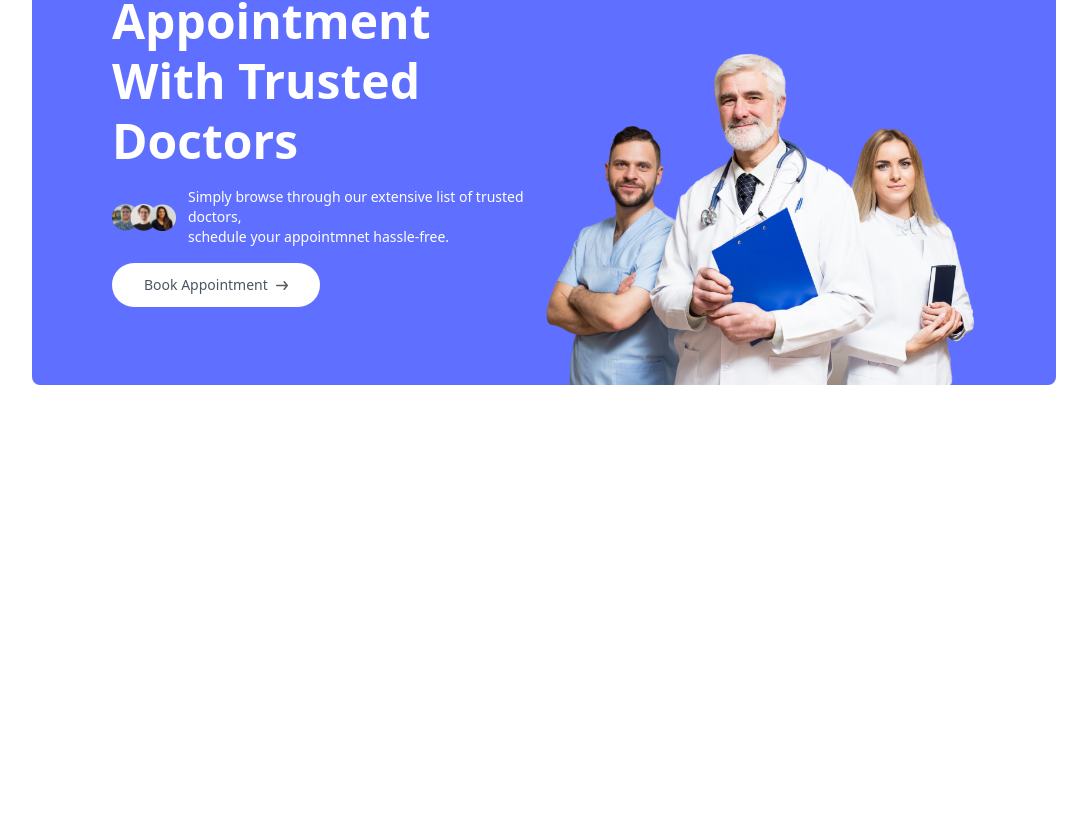
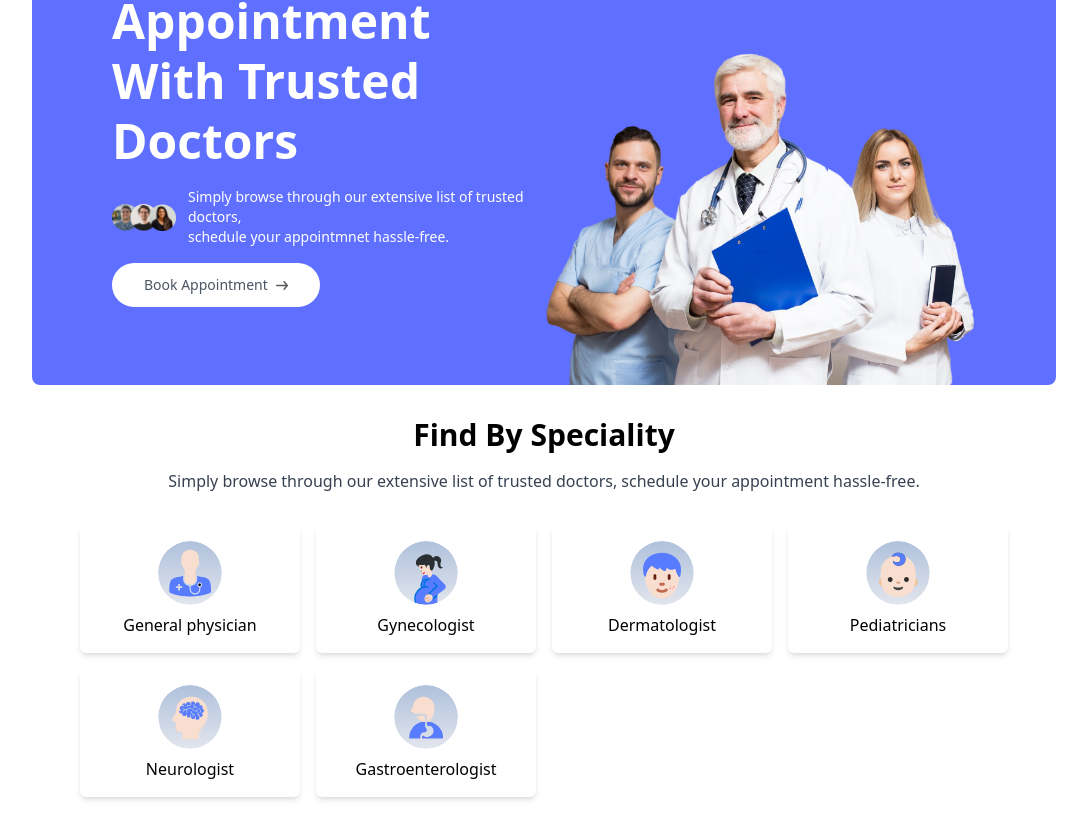
Before and after one commit to adityagundigara/HealthHub, a React app: page / in a window 1280 px wide. Shown: the part 287-1116 px from the top of the page, without its empty margins (96-1183 px from the left). Before the commit the page ends 800 px from the top, so only its background shows below. Built offline with nearby package versions, Linux system fonts and the light colour scheme; the HTML template or start-up script is replaced by a standard one.

Commit message:
Speciality Section Completed

```diff
--- /dev/null
+++ b/src/components/Speciality.jsx
@@ -0,0 +1,24 @@
+import React from 'react';
+import { specialityData } from '../assets/assets_frontend/assets';
+import { Link } from 'react-router-dom';
+
+const Speciality = () => {
+  return (
+    <div className="container mx-auto px-4 py-8 md:px-8 lg:px-12" id='speciality'>
+      <h1 className="text-3xl font-bold text-center mb-4">Find By Speciality</h1>
+      <p className="text-center text-gray-700 mb-8">
+        Simply browse through our extensive list of trusted doctors, schedule your appointment hassle-free.
+      </p>
+      <div className="grid grid-cols-2 md:grid-cols-3 lg:grid-cols-4 gap-4">
+        {specialityData.map((item, index) => (
+          <Link onClick={()=>scrollTo(0,0)} key={index} to={`/doctors/${item.speciality}`} className="flex flex-col items-center justify-center p-4 rounded-md hover:bg-gray-100 shadow-md">
+            <img className="w-16 h-16 mx-auto mb-2 object-cover rounded-full" src={item.image} alt="" />
+            <p className="text-center text-base font-medium">{item.speciality}</p>
+          </Link>
+        ))}
+      </div>
+    </div>
+  );
+};
+
+export default Speciality;
--- a/src/pages/Home.jsx
+++ b/src/pages/Home.jsx
@@ -1,11 +1,12 @@
 import React from 'react'
 import Header from '../components/Header'
-import Navbar from '../components/Navbar'
+import Speciality from '../components/Speciality'
 
 const Home = () => {
   return (
     <div>
       <Header/>
+      <Speciality/>
     </div>
   )
 }
```
